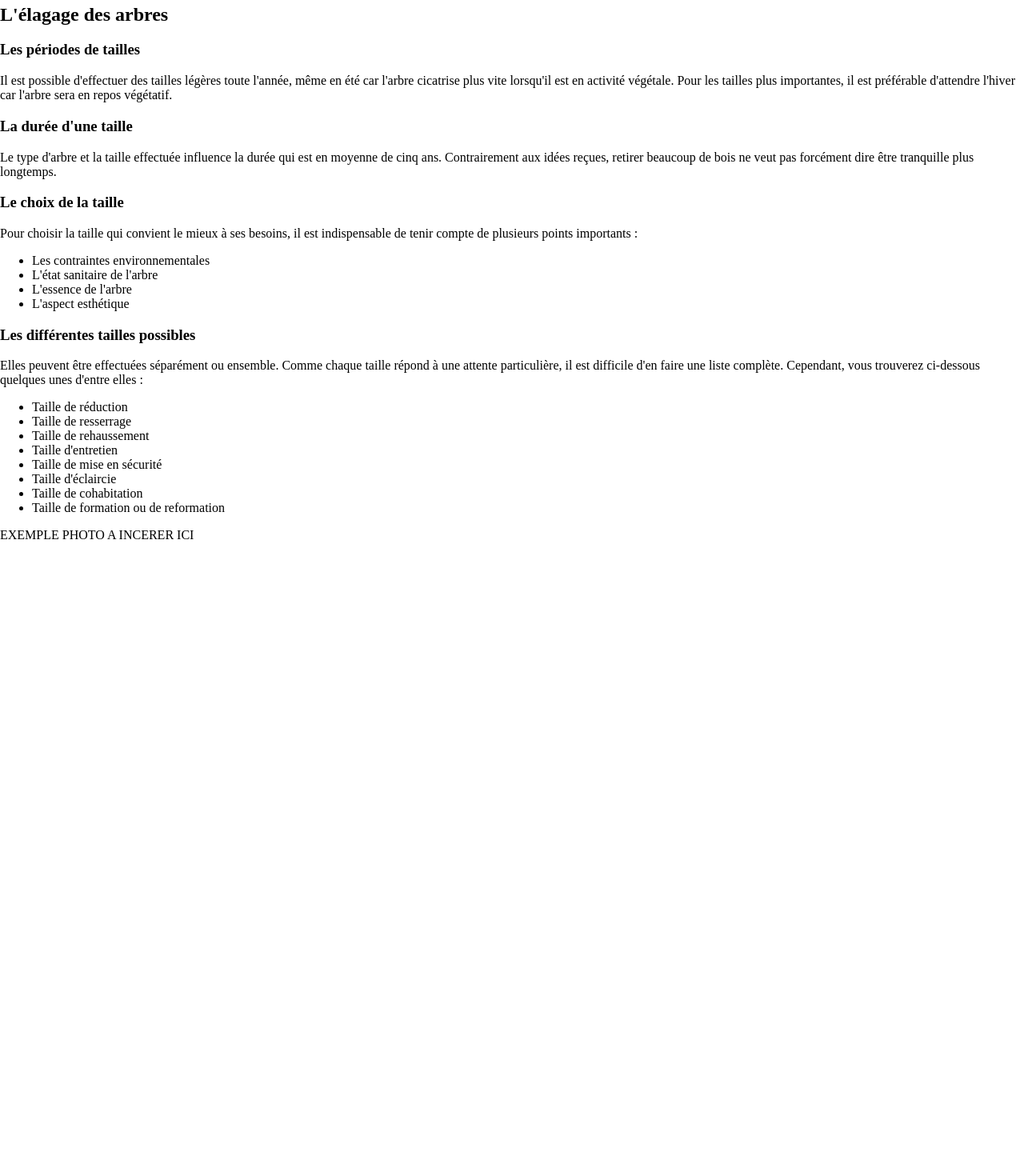
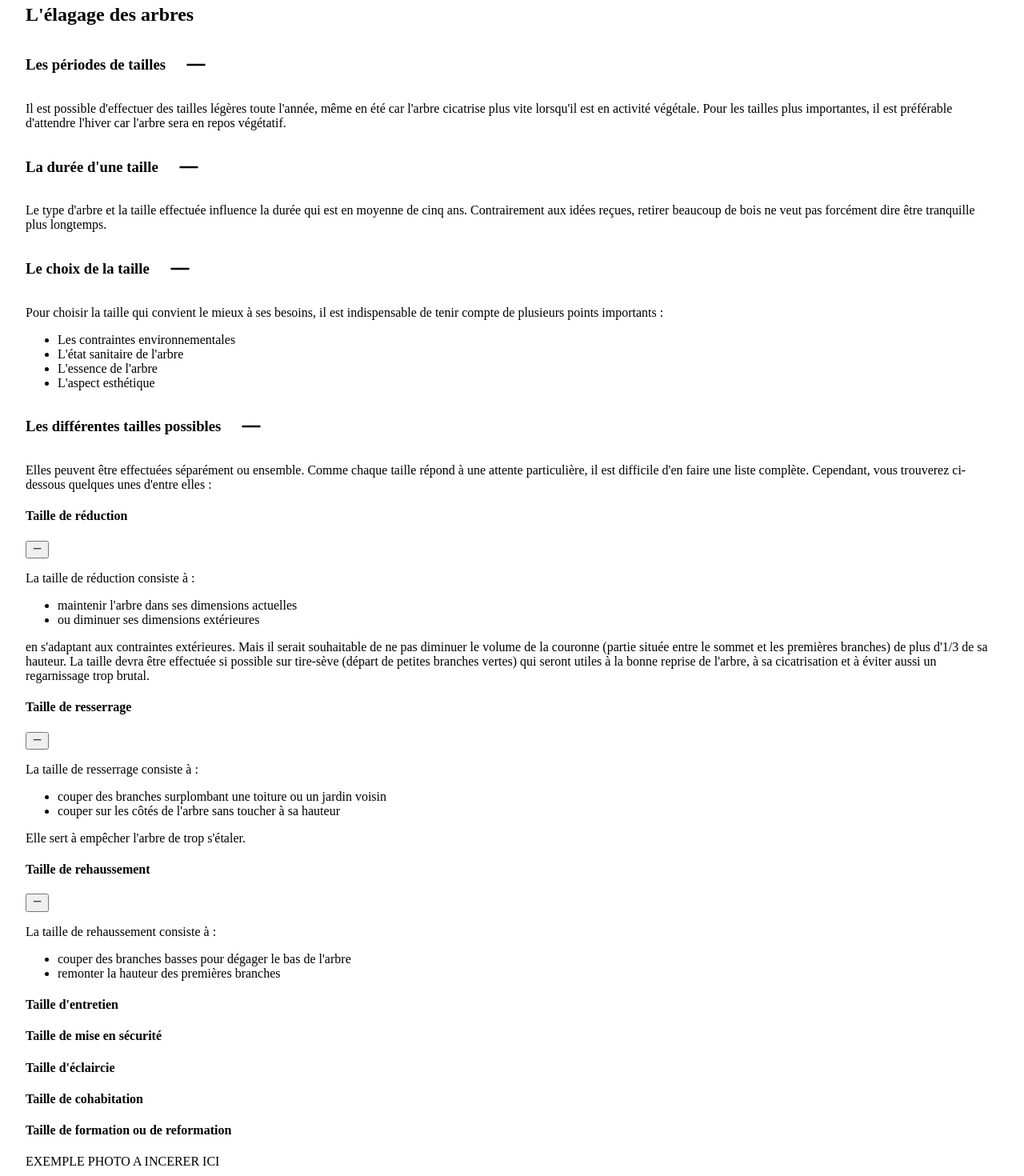
Before and after one commit to cherokees/siteBAE, a Next.js app: page / in a window 1280 px wide. Shown: the part 2080-3550 px from the top of the page at 80% size. Before the commit the page ends 2774 px from the top, so only its background shows below. Built offline with nearby package versions, Linux system fonts and the light colour scheme; a web font is replaced by a local one.

Commit message:
ajout de l'onglet elagage -> logique fonctionnel pas terminé // onglet price bug sur l'affichage du prix

```diff
--- a/components/elagage.js
+++ b/components/elagage.js
@@ -1,13 +1,101 @@
+import { useState } from 'react';
+import { AiOutlinePlus } from 'react-icons/ai'
+import { AiOutlineMinus } from 'react-icons/ai'
+
+
 export default function Elagage() {
+
+    //Booleanc des grands titres
+    const [boolHeightPeriod, setBoolHeightPeriod] = useState(true);
+    const [boolPruningTime, setBoolPruningTime] = useState(true);
+    const [boolTitlePruning, setBoolTitlePruning] = useState(true);
+    const [boolDifferentSizes, setBoolDifferentSizes] = useState(true);
+
+    //Booleans des sous-titres du paragraphe "les différentes tailles possibles"
+    const [boolReductionSize, setBoolReductionSize] = useState(true);
+    const [boolResizingSize, setBoolResizingSize] = useState(true);
+    const [boolHeighteningSize, setBoolHeighteningSize] = useState(true);
+
+    function handleChangeBoolHeightPeriod(e) {
+        e.preventDefault();
+        setBoolHeightPeriod(!boolHeightPeriod)
+    }
+
+    function handleChangeBoolPruningTime(e) {
+        e.preventDefault();
+        setBoolPruningTime(!boolPruningTime)
+    }
+
+    function handleChangeBoolTitlePruning(e) {
+        e.preventDefault();
+        setBoolTitlePruning(!boolTitlePruning)
+    }
+
+    function handleChangeBoolDifferentSizes(e) {
+        e.preventDefault();
+        setBoolDifferentSizes(!boolDifferentSizes)
+    }
+
+    function handleChangeBoolReductionSize(e) {
+        e.preventDefault();
+        setBoolReductionSize(!boolReductionSize)
+    }
+
+    function handleChangeBoolResizingSize(e) {
+        e.preventDefault();
+        setBoolResizingSize(!boolResizingSize)
+    }
+
+    function handleChangeBoolHeighteningSize(e) {
+        e.preventDefault();
+        setBoolHeighteningSize(!boolHeighteningSize)
+    }
+
     return (
-        <div>
+        <div className="containerPruning">
             <h2>L'élagage des arbres</h2>
+            <div className="titlePruning">
                 <h3>Les périodes de tailles</h3>
+
+                <button
+                    onClick={handleChangeBoolHeightPeriod}
+                    value={boolHeightPeriod}>
+                    {boolHeightPeriod ? <AiOutlineMinus /> : <AiOutlinePlus />}
+                </button>
+            </div>
+            {boolHeightPeriod === true ?
+                <div className="heightPeriod">
                     <p>Il est possible d'effectuer des tailles légères toute l'année, même en été car l'arbre cicatrise plus vite lorsqu'il est en activité végétale. Pour les tailles plus importantes, il est préférable d'attendre l'hiver car l'arbre sera en repos végétatif.</p>
+                </div>
+                :
+                null
+            }
+            <div className="titlePruning">
                 <h3>La durée d'une taille</h3>
+                <button
+                    onClick={handleChangeBoolPruningTime}
+                    value={boolPruningTime}>
+                    {boolPruningTime ? <AiOutlineMinus /> : <AiOutlinePlus />}
+                </button>
+            </div>
+            {boolPruningTime === true ?
+                <div className="pruningTime">
                     <p>Le type d'arbre et la taille effectuée influence la durée qui est en moyenne de cinq ans.
             Contrairement aux idées reçues, retirer beaucoup de bois ne veut pas forcément dire être tranquille plus longtemps.</p>
+                </div>
+                :
+                null
+            }
+            <div className="titlePruning">
                 <h3>Le choix de la taille</h3>
+                <button
+                    onClick={handleChangeBoolTitlePruning}
+                    value={boolTitlePruning}>
+                    {boolTitlePruning ? <AiOutlineMinus /> : <AiOutlinePlus />}
+                </button>
+            </div>
+            {boolTitlePruning === true ?
+                <div className="choiceOfSizes">
                     <p>Pour choisir la taille qui convient le mieux à ses besoins, il est indispensable de tenir compte de plusieurs points importants :</p>
                     <ul>
                         <li>Les contraintes environnementales</li>
@@ -15,19 +103,92 @@ export default function Elagage() {
                         <li>L'essence de l'arbre</li>
                         <li>L'aspect esthétique</li>
                     </ul>
+                </div>
+                :
+                null
+            }
+            <div className="titlePruning">
                 <h3>Les différentes tailles possibles</h3>
+                <button
+                    onClick={handleChangeBoolDifferentSizes}
+                    value={boolDifferentSizes}>
+                    {boolDifferentSizes ? <AiOutlineMinus /> : <AiOutlinePlus />}
+                </button>
+            </div>
+            {boolDifferentSizes === true ?
+                <div className="differentSizes">
                     <p>Elles peuvent être effectuées séparément ou ensemble. Comme chaque taille répond à une attente particulière, il est difficile d'en faire une liste complète. Cependant, vous trouverez ci-dessous quelques unes d'entre elles :</p>
+
+                    <div className="titleReductionSize">
+                        <h4>Taille de réduction</h4>
+                        <button
+                            onClick={handleChangeBoolReductionSize}
+                            value={boolReductionSize}>
+                            {boolReductionSize ? <AiOutlineMinus /> : <AiOutlinePlus />}
+                        </button>
+                    </div>
+                    {boolReductionSize === true ?
+                        <div className="reductionSize">
+                            <p>La taille de réduction consiste à :</p>
                             <ul>
-                <li>Taille de réduction</li>
-                <li>Taille de resserrage</li>
-                <li>Taille de rehaussement</li>
-                <li>Taille d'entretien</li>
-                <li>Taille de mise en sécurité</li>
-                <li>Taille d'éclaircie</li>
-                <li>Taille de cohabitation</li>
-                <li>Taille de formation ou de reformation</li>
+                                <li>maintenir l'arbre dans ses dimensions actuelles</li>
+                                <li>ou diminuer ses dimensions extérieures</li>
                             </ul>
-
+                            <p>en s'adaptant aux contraintes extérieures.
+                            Mais il serait souhaitable de ne pas diminuer le volume de la couronne (partie située entre le sommet et les premières branches) de plus d'1/3 de sa hauteur.
+La taille devra être effectuée si possible sur tire-sève (départ de petites branches vertes) qui seront utiles à la bonne reprise de l'arbre, à sa cicatrisation et à éviter aussi un regarnissage trop brutal.</p>
+                        </div>
+                        :
+                        null
+                    }
+                    <div className="titleReductionSize">
+                        <h4>Taille de resserrage</h4>
+                        <button
+                            onClick={handleChangeBoolResizingSize}
+                            value={boolResizingSize}>
+                            {boolResizingSize ? <AiOutlineMinus /> : <AiOutlinePlus />}
+                        </button>
+                    </div>
+                    {boolResizingSize === true ?
+                        <div className="resizingSize">
+                            <p>La taille de resserrage consiste à :</p>
+                            <ul>
+                                <li>couper des branches surplombant une toiture ou un jardin voisin</li>
+                                <li>couper sur les côtés de l'arbre sans toucher à sa hauteur</li>
+                            </ul>
+                            <p>Elle sert à empêcher l'arbre de trop s'étaler.</p>
+                        </div>
+                        :
+                        null
+                    }
+                    <div className="titleReductionSize">
+                        <h4>Taille de rehaussement</h4>
+                        <button
+                            onClick={handleChangeBoolHeighteningSize}
+                            value={boolHeighteningSize}>
+                            {boolHeighteningSize ? <AiOutlineMinus /> : <AiOutlinePlus />}
+                        </button>
+                    </div>
+                    {boolHeighteningSize === true ?
+                        <div className="heighteningSize">
+                            <p>La taille de rehaussement consiste à :</p>
+                            <ul>
+                                <li>couper des branches basses pour dégager le bas de l'arbre</li>
+                                <li>remonter la hauteur des premières branches</li>
+                            </ul>
+                        </div>
+                        :
+                        null
+                    }
+                    <h4>Taille d'entretien</h4>
+                    <h4>Taille de mise en sécurité</h4>
+                    <h4>Taille d'éclaircie</h4>
+                    <h4>Taille de cohabitation</h4>
+                    <h4>Taille de formation ou de reformation</h4>
+                </div>
+                :
+                null
+            }
             <p>EXEMPLE PHOTO A INCERER ICI</p>
         </div>
     )
--- a/sass/style.scss
+++ b/sass/style.scss
@@ -124,3 +124,28 @@ body{
 }
 
 //Fin Price
+
+//Elagage
+
+.containerPruning{
+    margin-left: 2rem;
+    margin-right: 2rem;
+    .titlePruning{
+        display: flex;
+        h3{
+            margin-right: 1rem;
+        }
+        button{
+            margin-top: 0.5rem;
+            border: none;
+            background-color: white;
+            font-size: xx-large;
+            outline: none;
+        }
+        .titleReductionSize{
+            display: flex;
+        }
+    }
+}
+
+//Fin elagage
--- a/styles/globals.css
+++ b/styles/globals.css
@@ -103,4 +103,25 @@ body {
   font-size: x-large;
 }
 
+.containerPruning {
+  margin-left: 2rem;
+  margin-right: 2rem;
+}
+.containerPruning .titlePruning {
+  display: flex;
+}
+.containerPruning .titlePruning h3 {
+  margin-right: 1rem;
+}
+.containerPruning .titlePruning button {
+  margin-top: 0.5rem;
+  border: none;
+  background-color: white;
+  font-size: xx-large;
+  outline: none;
+}
+.containerPruning .titlePruning .titleReductionSize {
+  display: flex;
+}
+
 /*# sourceMappingURL=globals.css.map */
```
Also changed, not shown: 1 other file (tests, documents, lock files or other folders). Lines whose indentation alone changed are shown as unchanged.
